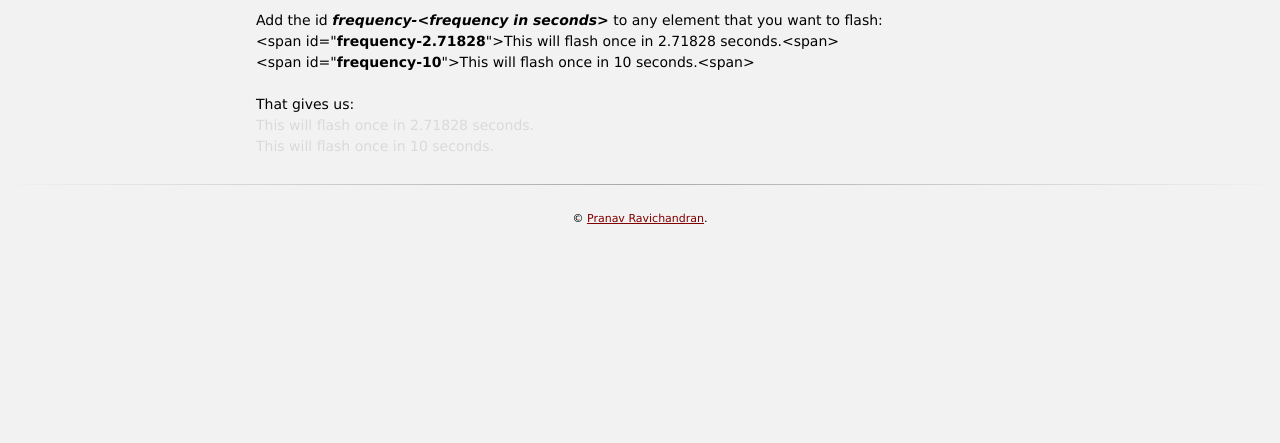
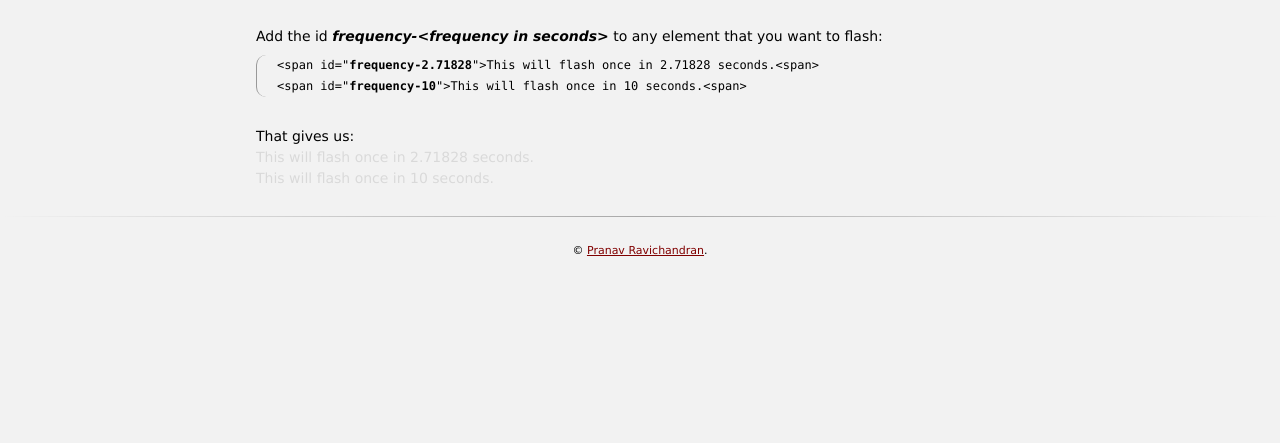
Before and after one commit to pranavrc/frequency, a plain HTML site: page index.html in a window 1280 px wide. Shown: the part 357-800 px from the top of the page. Drawn offline with nearby package versions, Linux system fonts and the light colour scheme.

Commit message:
css for code blocks

```diff
--- a/index.css
+++ b/index.css
@@ -65,3 +65,13 @@ td {
   text-shadow: hsla(0,0%,40%,.5) 0 -1px 0, hsla(0,0%,100%,.6) 0 2px 1px;
   width: 25%;
 }
+
+.code {
+  font-family: "Lucida Console", "Lucida Sans Typewriter", Monaco, "Bitstream Vera Sans Mono", monospace;
+  font-size: 12px;
+  border-radius: 10px;
+  border-left: 1px solid #999;
+  padding-left: 20px;
+  margin-top: 8px;
+  margin-bottom: 8px;
+}
```
